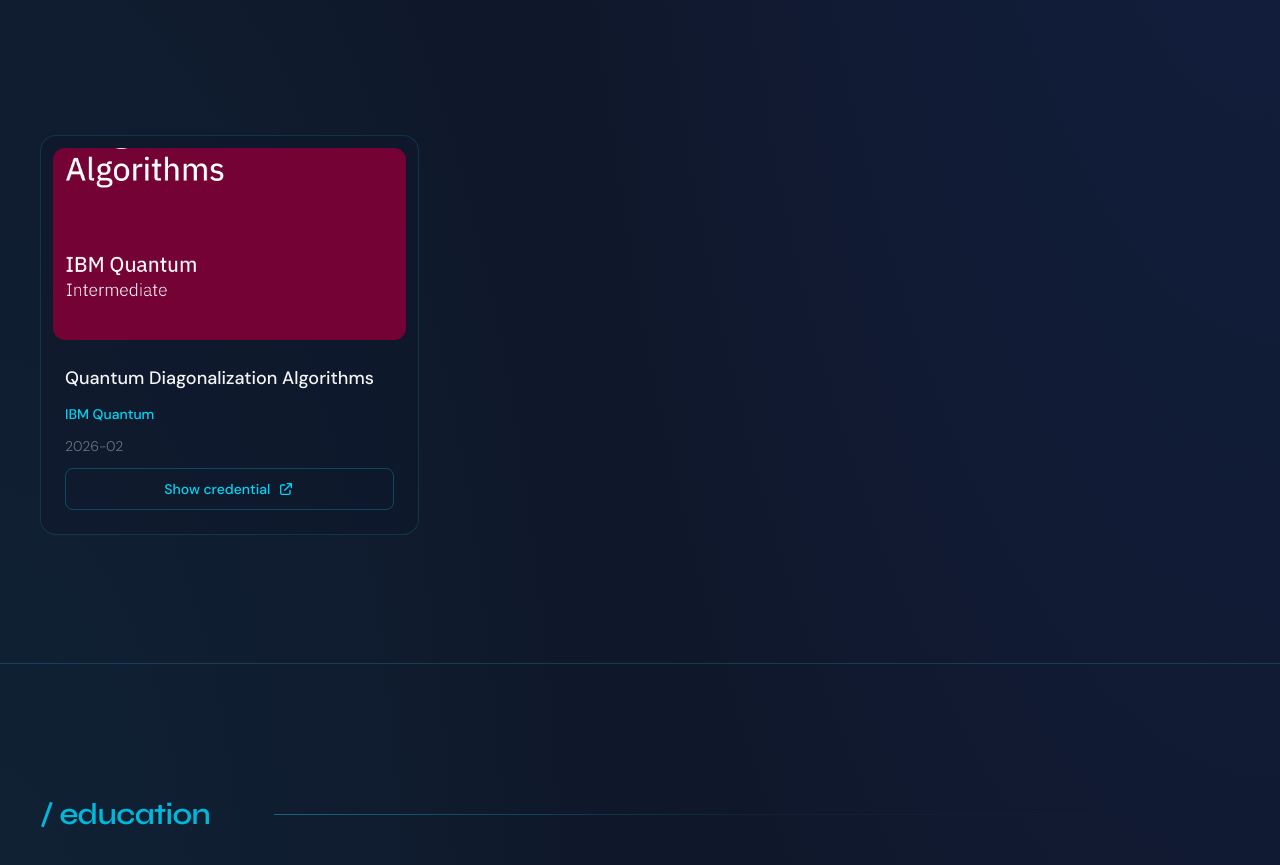
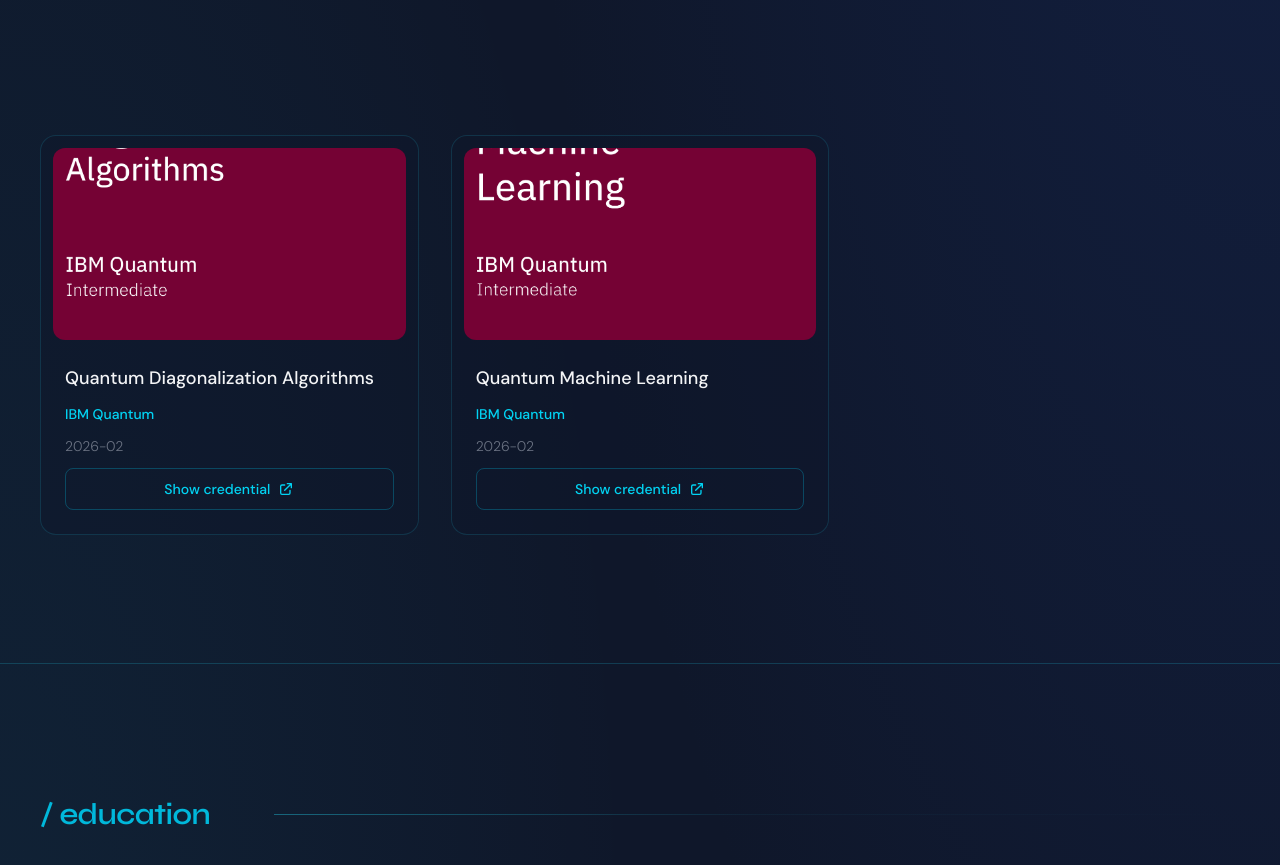
Before and after one commit to Alain-Abraham-hub/Alain-Abraham-hub.github.io, a React (Vite) app: page / in a window 1280 px wide. Shown: the part 3382-4247 px from the top of the page. Built offline with nearby package versions, Linux system fonts and the light colour scheme.

Commit message:
added new certification

```diff
--- a/src/App.jsx
+++ b/src/App.jsx
@@ -278,6 +278,13 @@
       date: "2026-02",
       image: "/Quantum certificate 1.png",
       verifyLink: "https://www.credly.com/badges/d8e94d9b-bc6f-453b-b628-b2b06a238986/linked_in_profile"
+    },
+    {
+      title: "Quantum Machine Learning",
+      issuer: "IBM Quantum",
+      date: "2026-02",
+      image: "/QML certificate.png",
+      verifyLink: "https://www.credly.com/badges/835a9210-1679-420c-91b9-c57ece0137b5/public_url"
     },
   ];
 
```
Also changed, not shown: public/QML certificate.png (added), public/Screenshot 2026-02-13 at 3.35.16 PM.png (added).
